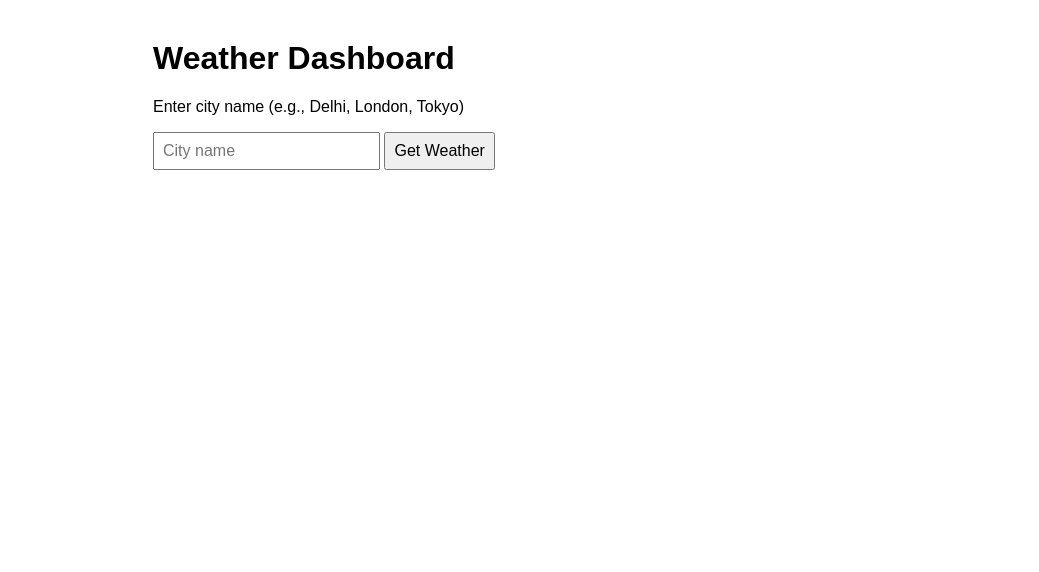
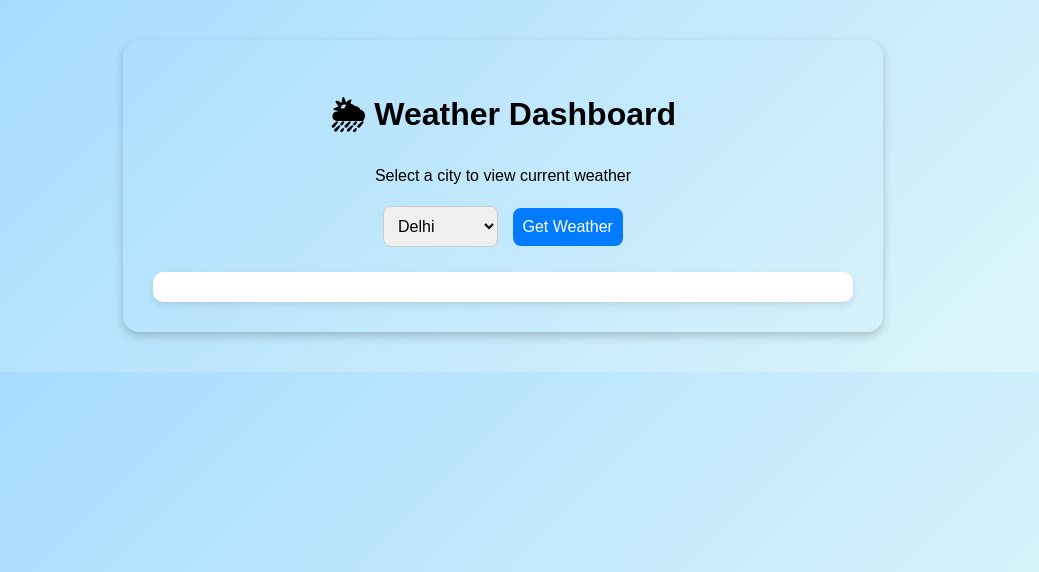
Before and after one commit to suyashskumar/weather-dashboard, a Flask app: page / in a window 1280 px wide. Shown: the top 572 px of the page, without its empty margins (137-1176 px from the left). Run offline with Flask 3, Linux system fonts and the light colour scheme.

```diff
--- a/app.py
+++ b/app.py
@@ -9,15 +9,11 @@ def index():
 
 @app.route('/api/weather')
 def get_weather():
-    city = request.args.get('city', 'London')
-    api_key = os.environ.get('OPENWEATHER_API_KEY')
-    if not api_key:
-        return jsonify({"error": "OPENWEATHER_API_KEY not set on server"}), 500
-
-    url = f'http://api.openweathermap.org/data/2.5/weather?q={city}&units=metric&appid={api_key}'
+    city = request.args.get('city', 'Delhi')
+    url = f'https://wttr.in/{city}?format=j1'
     resp = requests.get(url, timeout=10)
     if resp.status_code != 200:
-        return jsonify({"error": "failed to fetch from OpenWeatherMap", "details": resp.json()}), resp.status_code
+        return jsonify({"error": "Failed to fetch weather"}), resp.status_code
     return jsonify(resp.json())
 
 if __name__ == '__main__':
--- a/templates/index.html
+++ b/templates/index.html
@@ -4,37 +4,90 @@
   <meta charset="utf-8">
   <title>Weather Dashboard</title>
   <style>
-    body { font-family: Arial, sans-serif; max-width:700px; margin:40px auto; }
-    input, button { padding:8px; font-size:16px; }
-    #result { margin-top:20px; }
+    body {
+      font-family: Arial, sans-serif;
+      max-width: 700px;
+      margin: 40px auto;
+      text-align: center;
+      background: linear-gradient(135deg, #a2d9ff, #e0f7fa);
+      border-radius: 16px;
+      padding: 30px;
+      box-shadow: 0 4px 10px rgba(0,0,0,0.2);
+    }
+    select, button {
+      padding: 10px;
+      font-size: 16px;
+      border-radius: 8px;
+      border: 1px solid #ccc;
+      margin: 5px;
+    }
+    button {
+      cursor: pointer;
+      background-color: #007BFF;
+      color: white;
+      border: none;
+    }
+    button:hover {
+      background-color: #0056b3;
+    }
+    #result {
+      margin-top: 20px;
+      text-align: left;
+      background: white;
+      border-radius: 10px;
+      padding: 15px;
+      box-shadow: 0 3px 6px rgba(0,0,0,0.1);
+    }
   </style>
 </head>
 <body>
-  <h1>Weather Dashboard</h1>
-  <p>Enter city name (e.g., Delhi, London, Tokyo)</p>
-  <input id="city" placeholder="City name" />
+  <h1>🌦 Weather Dashboard</h1>
+  <p>Select a city to view current weather</p>
+
+  <select id="city">
+    <option value="Delhi">Delhi</option>
+    <option value="Mumbai">Mumbai</option>
+    <option value="Kolkata">Kolkata</option>
+    <option value="Chennai">Chennai</option>
+    <option value="Bangalore">Bangalore</option>
+    <option value="London">London</option>
+    <option value="New York">New York</option>
+    <option value="Tokyo">Tokyo</option>
+    <option value="Paris">Paris</option>
+    <option value="Sydney">Sydney</option>
+  </select>
+
   <button onclick="fetchWeather()">Get Weather</button>
 
   <div id="result"></div>
 
   <script>
     async function fetchWeather() {
-      const city = document.getElementById('city').value || 'London';
-      document.getElementById('result').innerText = 'Loading...';
+      const city = document.getElementById('city').value;
+      document.getElementById('result').innerHTML = '<p>Loading...</p>';
+
       try {
         const r = await fetch(`/api/weather?city=${encodeURIComponent(city)}`);
         const data = await r.json();
-        if (!r.ok) {
-          document.getElementById('result').innerHTML = `<pre>${JSON.stringify(data, null, 2)}</pre>`;
+
+        if (!r.ok || !data.current_condition) {
+          document.getElementById('result').innerHTML =
+            `<p style="color:red;">Error fetching weather for "${city}"</p>`;
           return;
         }
-        const html = `
-          <h3>${data.name} — ${data.weather[0].main} (${data.weather[0].description})</h3>
-          <p>Temp: ${data.main.temp} °C | Feels: ${data.main.feels_like} °C | Humidity: ${data.main.humidity}%</p>
+
+        const current = data.current_condition[0];
+        const weatherHtml = `
+          <h2>${city}</h2>
+          <p><strong>Temperature:</strong> ${current.temp_C} °C</p>
+          <p><strong>Feels Like:</strong> ${current.FeelsLikeC} °C</p>
+          <p><strong>Humidity:</strong> ${current.humidity}%</p>
+          <p><strong>Condition:</strong> ${current.weatherDesc[0].value}</p>
         `;
-        document.getElementById('result').innerHTML = html;
+        document.getElementById('result').innerHTML = weatherHtml;
       } catch (e) {
-        document.getElementById('result').innerText = 'Error: ' + e;
+        document.getElementById('result').innerHTML =
+          `<p style="color:red;">Error: ${e.message}</p>`;
       }
     }
   </script>
```
Also changed, not shown: docker-compose.yml (renamed from docker-compile.yml), 4 other files.
